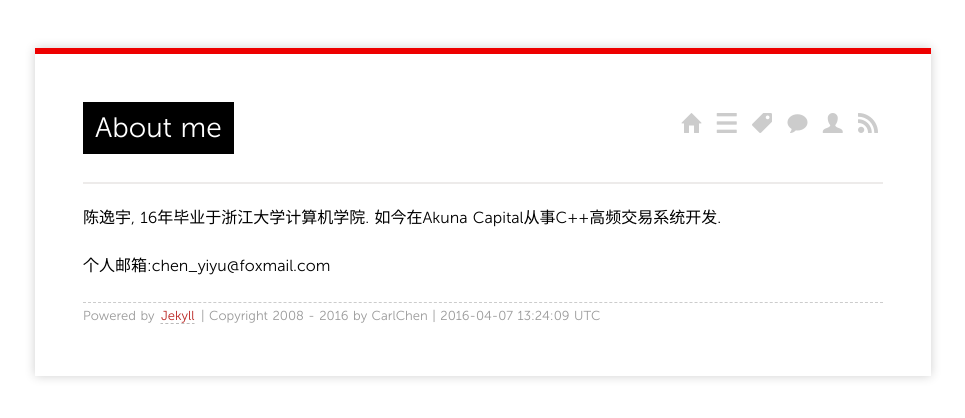
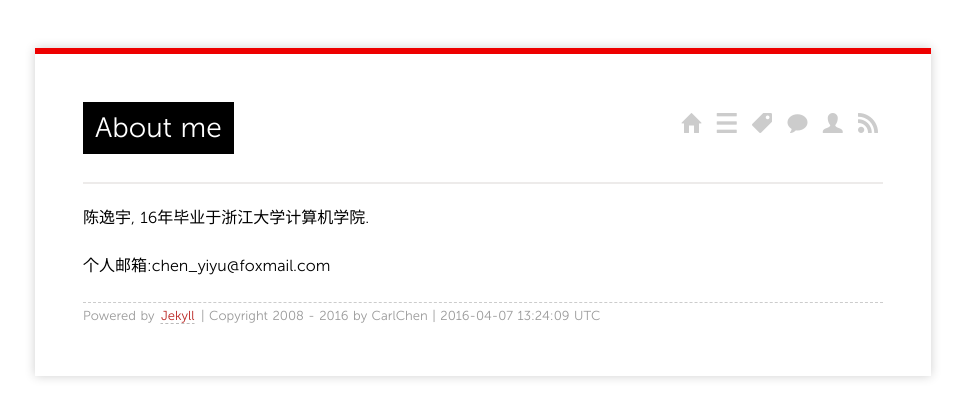
Before and after one commit to carlchen0928/carlchen0928.github.com, a Jekyll site: the page built from about/index.md, in a window 1280 px wide. Shown: the top 418 px of the page, without its empty margins (157-1122 px from the left). Built offline with Jekyll 4.4.1, drawn with Linux system fonts in a browser that asks for light colours; Markdown is read by kramdown in place of the engine named in the settings; comment, search, counter and statistics services are not loaded.

Commit message:
Update index.md

```diff
--- a/about/index.md
+++ b/about/index.md
@@ -1,10 +1,8 @@
 ---
 title: About me
 layout: page
-comments: yes
 ---
 
 陈逸宇, 16年毕业于浙江大学计算机学院.
-如今在Akuna Capital从事C++高频交易系统开发.
 
 个人邮箱:chen_yiyu@foxmail.com
```
